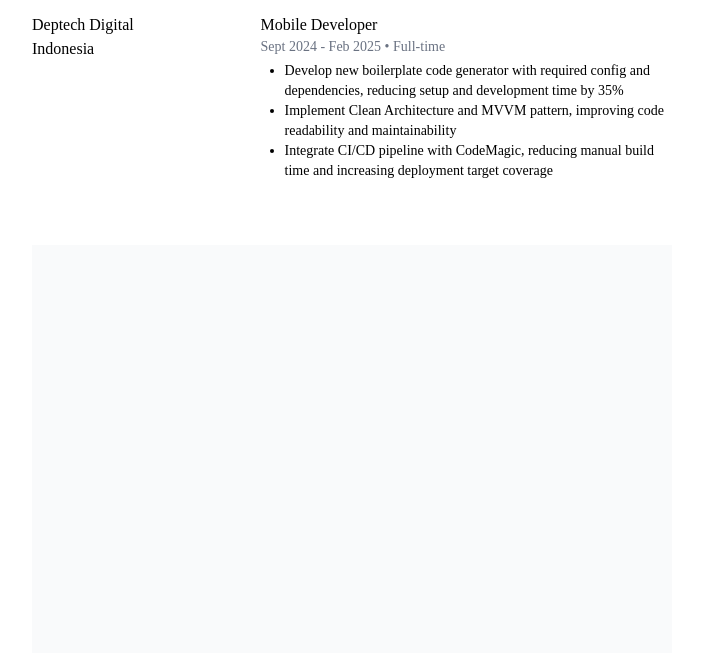
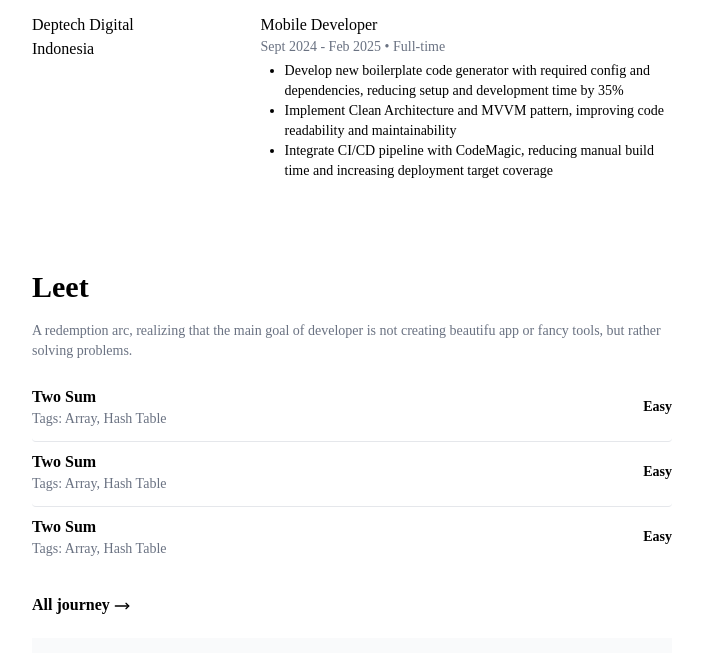
Before and after one commit to homindolentrahar/homindolentrahar, an Astro site: page / in a window 1280 px wide. Shown: the part 1647-2300 px from the top of the page, without its empty margins (288-991 px from the left). Built offline with nearby package versions, Linux system fonts and the light colour scheme; Astro itself is replaced by a stand-in of ours.

Commit message:
feat(home): Create Leet section in the home page

```diff
--- /dev/null
+++ b/src/components/Home/HomeLeetSection.astro
@@ -0,0 +1,64 @@
+---
+import { MoveRight } from "lucide-astro";
+
+interface LeetItem {
+  title: string;
+  slug: string;
+  difficulty: string;
+  tags: string[];
+}
+
+const items: LeetItem[] = [
+  {
+    title: "Two Sum",
+    slug: "two-sum",
+    difficulty: "Easy",
+    tags: ["Array", "Hash Table"],
+  },
+  {
+    title: "Two Sum",
+    slug: "two-sum",
+    difficulty: "Easy",
+    tags: ["Array", "Hash Table"],
+  },
+  {
+    title: "Two Sum",
+    slug: "two-sum",
+    difficulty: "Easy",
+    tags: ["Array", "Hash Table"],
+  },
+];
+---
+
+<div id="leet" class="flex flex-col py-6">
+  <h1 class="text-3xl font-semibold">Leet</h1>
+  <p class="text-sm text-gray-500 mt-4">
+    A redemption arc, realizing that the main goal of developer is not creating
+    beautifu app or fancy tools, but rather solving problems.
+  </p>
+  <div class="flex flex-col mt-6 gap-2">
+    {
+      items.map((item) => (
+        <div class="pb-3 rounded-sm border-b border-gray-200 last:border-b-transparent flex flex-row gap-4 items-center">
+          <div class="flex flex-col justify-start grow">
+            <a
+              href={`leet/${item.slug}`}
+              class="font-semibold hover:underline underline-offset-4"
+            >
+              {item.title}
+            </a>
+            <p class="text-sm text-gray-500">Tags: {item.tags.join(", ")}</p>
+          </div>
+          <p class="text-sm font-semibold">{item.difficulty}</p>
+        </div>
+      ))
+    }
+  </div>
+  <a
+    href="/leet"
+    class="w-fit font-semibold leading-[18px] text-black flex flex-row items-end gap-1 mt-6 hover:underline underline-offset-4 transition-all duration-200"
+  >
+    All journey
+    <MoveRight class="size-4" />
+  </a>
+</div>
--- a/src/pages/index.astro
+++ b/src/pages/index.astro
@@ -5,6 +5,7 @@ import HomeNavbar from "../components/Home/HomeNavbar.astro";
 import HomeWorksSection from "../components/Home/HomeWorksSection.astro";
 import HomeAboutSection from "../components/Home/HomeAboutSection.astro";
 import HomeExpSection from "../components/Home/HomeExpSection.astro";
+import HomeLeetSection from "../components/Home/HomeLeetSection.astro";
 ---
 
 <Layout>
@@ -14,6 +15,7 @@ import HomeExpSection from "../components/Home/HomeExpSection.astro";
     <HomeWorksSection />
     <HomeAboutSection />
     <HomeExpSection />
+    <HomeLeetSection />
     <div class="h-[720px] bg-gray-50"></div>
   </section>
 </Layout>
```
